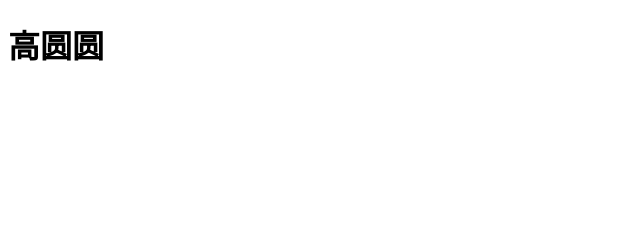
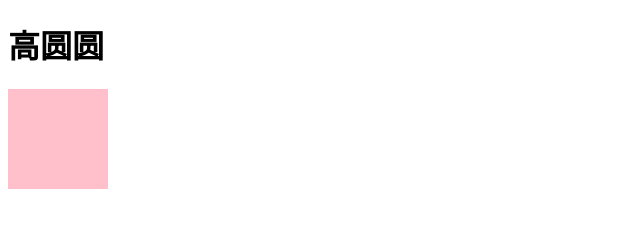
Before and after one commit to adamswan/webpack_from_zero_to_hero, a website built with webpack: page public/index.html in a window 1280 px wide. Shown: the whole page, without its empty margins (0-640 px from the left). Built offline with nearby package versions, Linux system fonts and the light colour scheme.

Commit message:
处理.css文件

```diff
--- a/package.json
+++ b/package.json
@@ -12,5 +12,9 @@
   "devDependencies": {
     "webpack": "^5.99.9",
     "webpack-cli": "^6.0.1"
+  },
+  "dependencies": {
+    "css-loader": "^7.1.2",
+    "style-loader": "^4.0.0"
   }
 }
--- a/public/index.html
+++ b/public/index.html
@@ -7,6 +7,8 @@
   </head>
   <body>
     <h1>高圆圆</h1>
-    <script type="module" src="../src//main.js"></script>
+    <div class="box"></div>
+    <!-- <script type="module" src="../src//main.js"></script> -->
+    <script src="../dist/main.js"></script>
   </body>
 </html>
--- /dev/null
+++ b/src/css/page.css
@@ -0,0 +1,5 @@
+.box {
+    width: 100px;
+    height: 100px;
+    background-color: pink;
+}
--- a/src/main.js
+++ b/src/main.js
@@ -1,3 +1,4 @@
 import { a as val } from "./count.js";
+import "./css/page.css";
 
 console.log("打印val", val);
--- a/webpack.config.js
+++ b/webpack.config.js
@@ -15,7 +15,10 @@ module.exports = {
   //! 核心节点3: loader
   module: {
     rules: [
-      //todo
+      {
+        test: /\.css$/,
+        use: ["style-loader", "css-loader"],
+      },
     ],
   },
 
@@ -26,4 +29,5 @@ module.exports = {
 
   //! 核心节点5: 模式
   mode: "development",
+  // mode: "production",
 };
```
Also changed, not shown: pnpm-lock.yaml.
